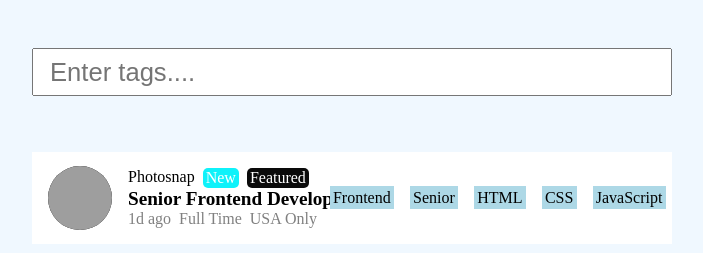
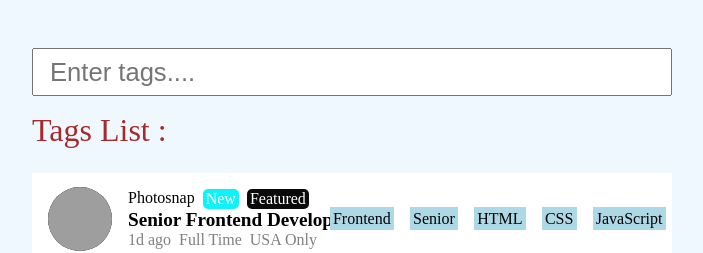
Before and after one commit to kd1729/Job-listings-with-filtering, a React (Create React App) app: page / in a window 1280 px wide. Shown: the top 253 px of the page, without its empty margins (288-991 px from the left). Built offline with nearby package versions, Linux system fonts and the light colour scheme; grey boxes are pictures that could not be loaded.

Commit message:
Dsiplayed tags to be searched below searchbox

```diff
--- a/src/App.js
+++ b/src/App.js
@@ -1,19 +1,27 @@
-// import { useState } from "react";
+import { useState } from "react";
 import { nanoid } from "nanoid";
 import data from "./data";
 import Card from "./Components/Card";
 import Search from "./Components/Search";
 
 function App() {
-  // const [CARDS, setCard] = useState(data)
+  const [CARDS, setCards] = useState(data);
 
-  function onClickSpace() {}
+  function onPressEnter(Tags) {
+    setCards(
+      CARDS.map( t => {
+        return Tags.every((element) => {
+          return [t.role, t.level, ...t.languages, ...t.tools].includes(element);
+        });
+      })
+    );
+  }
 
   return (
     <div className="MainDiv">
-      <Search onClickSpace={onClickSpace} />
+      <Search onPressEnter={onPressEnter} />
 
-      {data.map((t, idx) => {
+      {CARDS.map((t, idx) => {
         return (
           <Card
             key={nanoid()}
--- a/src/Components/Card.jsx
+++ b/src/Components/Card.jsx
@@ -5,7 +5,7 @@ const Card = (props) => {
     props.role,
     props.level,
     ...props.languages,
-    ...props.tools,
+    ...props.tools
   ];
 
   return (
@@ -27,8 +27,8 @@ const Card = (props) => {
       </div>
 
       <div className="languagesandtools">
-        {arr.map((t) => (
-          <span className="list">{t}</span>
+        {arr.map(t => (
+          <span key={t} className="list">{t}</span>
         ))}
       </div>
     </div>
--- a/src/Components/Search.jsx
+++ b/src/Components/Search.jsx
@@ -1,17 +1,23 @@
 import React from "react";
 import { useState } from "react";
 
-const Search = () => {
-
+const Search = (props) => {
   const [Tags, setTags] = useState([]);
 
+  function handleKeyPress(e) {
 
-  function handleKeyPress(e) {
-    console.log(e.target.value);
     if (e.code === "Space") {
-      setTags(x => {return [...x, e.target.value]});
+      var temp = e.target.value;
+      setTags((x) => {
+        return [...x, temp];
+      });
       e.target.value = "";
     }
+
+    if(e.code === "Enter"){
+      props.onPressEnter(Tags);
+    }
+
   }
 
   return (
@@ -22,7 +28,18 @@ const Search = () => {
         placeholder="Enter tags...."
         onKeyPress={handleKeyPress}
       />
-      {console.log(Tags)}
+      <br />
+
+      <div className="TagsList">
+        <span className="TagsHeading">Tags List : </span>
+        {Tags.map((name) => (
+          <span key={name} className="Tags">
+            {" "}
+            {name}{" "}
+          </span>
+        ))}
+      </div>
+
     </div>
   );
 };
--- a/src/index.css
+++ b/src/index.css
@@ -17,7 +17,7 @@ body {
 
 .searchTag {
   margin-top: 3rem;
-  margin-bottom: 3rem;
+  margin-bottom: 1rem;
   width: 40rem;
   height: 3rem;
   font-size: 1.6rem;
@@ -97,3 +97,22 @@ body {
   font-size: 1rem;
   padding: 0.2rem;
 }
+
+.TagsList{
+  margin-bottom: 1rem;
+}
+
+.Tags{
+  background-color: rgb(61, 59, 59);
+  color: white;
+  font-size: 1.2rem;
+  padding: 0.5rem;
+  margin-left: 1rem;
+  font-weight: bold;
+  letter-spacing: 1px;
+}
+
+.TagsHeading{
+  font-size: 2rem;
+  color: brown;
+}
```
Also changed, not shown: src/Components/Tag.jsx (deleted, +0 -22 lines).
